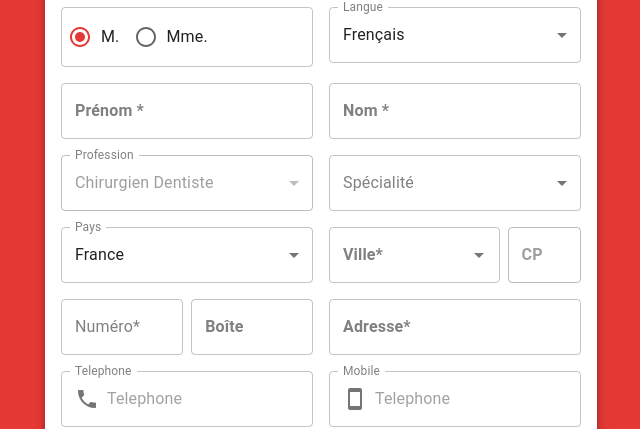
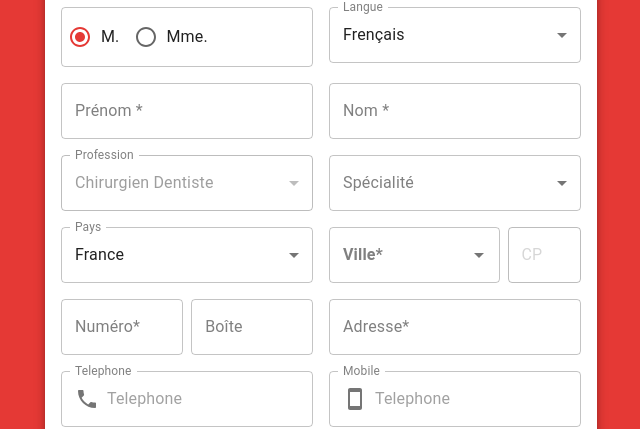
Before and after one commit to mohbens/FormMyCare, a React (Create React App) app: page /register in a window 1280 px wide. Shown: the part 137-566 px from the top of the page, without its empty margins (319-959 px from the left). Built offline with nearby package versions, Linux system fonts and the light colour scheme.

Commit message:
adding MyTextField component

```diff
--- /dev/null
+++ b/src/components/Fields/MyTextField.jsx
@@ -0,0 +1,32 @@
+import { TextField } from "@mui/material";
+import React from "react";
+
+export default function MyTextField({
+	Variant,
+	Label,
+	Placeholder,
+	Name,
+	Value,
+	OnChange,
+	isDisabled,
+	Error,
+	HelperText,
+}) {
+	return (
+		<TextField
+			slotProps={{
+				style: { fontWeight: 600 },
+			}}
+			variant={Variant}
+			label={Label}
+			placeholder={Placeholder}
+			name={Name}
+			value={Value}
+			onChange={OnChange}
+			fullWidth
+			disabled={isDisabled}
+			error={Error}
+			helperText={HelperText}
+		/>
+	);
+}
--- a/src/pages/Register.jsx
+++ b/src/pages/Register.jsx
@@ -15,6 +15,7 @@ import MyPhone from "../components/Fields/MyPhone.jsx";
 // import MyMobile from "../components/Fields/MyMobile.jsx";
 import MyEmail from "../components/Fields/MyEmail.jsx";
 import MyConfirmation from "../components/Fields/MyConfirmation.jsx";
+import MyTextField from "../components/Fields/MyTextField.jsx";
 // import PhoneIcon from "@mui/icons-material/Phone";
 
 const initialValues = {
@@ -279,37 +280,28 @@ export default function Register() {
 						</Grid>
 
 						<Grid item>
-							<TextField
-								InputLabelProps={{
-									style: { fontWeight: 600 },
-								}}
-								variant="outlined"
-								label={t("firstName") + " *"}
-								placeholder={t("firstName")}
-								// name={t("firstName")}
-								name="prenom"
-								value={values.prenom}
-								onChange={handleInputChange}
-								fullWidth
-								error={!!errors.prenom}
-								helperText={errors.prenom}
+							<MyTextField
+								Variant="outlined"
+								Label={t("firstName") + " *"}
+								Placeholder={t("firstName")}
+								Name="prenom"
+								Value={values.prenom}
+								OnChange={handleInputChange}
+								Error={!!errors.prenom}
+								HelperText={errors.prenom}
 							/>
 						</Grid>
 
 						<Grid item>
-							<TextField
-								InputLabelProps={{
-									style: { fontWeight: 600 },
-								}}
-								variant="outlined"
-								label={t("lastName") + " *"}
-								placeholder={t("lastName")}
-								name="nom"
-								value={values.nom}
-								onChange={handleInputChange}
-								fullWidth
-								error={!!errors.nom}
-								helperText={errors.nom}
+							<MyTextField
+								Variant="outlined"
+								Label={t("lastName") + " *"}
+								Placeholder={t("lastName")}
+								Name="nom"
+								Value={values.nom}
+								OnChange={handleInputChange}
+								Error={!!errors.nom}
+								HelperText={errors.nom}
 							/>
 						</Grid>
 
@@ -382,65 +374,53 @@ export default function Register() {
 							</Grid>
 
 							<Grid item xs={3.5} sm={3.5}>
-								<TextField
-									InputLabelProps={{
-										style: { fontWeight: 600 },
-									}}
+								<MyTextField
+									Variant="outlined"
 									label={t("CP")}
+									Placeholder={t("CP")}
 									variant="outlined"
-									disabled
+									name="CP"
+									isDisabled={true}
 									value={values.cp}
-									// sx={{ width: "27%" }}
 								/>
 							</Grid>
 						</Grid>
 						{/* </Grid> */}
 						<Grid container item sx={{ justifyContent: "space-between" }}>
 							<Grid item xs={5.9} sm={5.8}>
-								<TextField
-									slotProps={{
-										style: { fontWeight: 600 },
-									}}
-									variant="outlined"
-									label={t("number") + "*"}
-									placeholder={t("number")}
-									name="number"
-									value={values.numéro}
-									fullWidth
-									error={!!errors.numero}
-									helperText={errors.numero}
+								<MyTextField
+									Variant="outlined"
+									Label={t("number") + "*"}
+									Placeholder={t("number")}
+									Name="number"
+									Value={values.numéro}
+									OnChange={handleInputChange}
+									Error={!!errors.numero}
+									HelperText={errors.numero}
 								/>
 							</Grid>
 
 							<Grid item xs={5.9} sm={5.8}>
-								<TextField
-									InputLabelProps={{
-										style: { fontWeight: 600 },
-									}}
-									variant="outlined"
-									label={t("box")}
-									placeholder={t("box")}
-									name="boîte"
-									value={values.boîte}
-									onChange={handleInputChange}
-									fullWidth
+								<MyTextField
+									Variant="outlined"
+									Label={t("box")}
+									Placeholder={t("box")}
+									Name="boîte"
+									Value={values.boîte}
+									OnChange={handleInputChange}
 								/>
 							</Grid>
 						</Grid>
 						<Grid item>
-							<TextField
-								InputLabelProps={{
-									style: { fontWeight: 600 },
-								}}
-								variant="outlined"
-								label={t("adress") + "*"}
-								placeholder={t("adress")}
-								name="adresse"
-								value={values.adresse}
-								onChange={handleInputChange}
-								fullWidth
-								error={!!errors.adresse}
-								helperText={errors.adresse}
+							<MyTextField
+								Variant="outlined"
+								Label={t("adress") + "*"}
+								Placeholder={t("adress")}
+								Name="adresse"
+								Value={values.adresse}
+								OnChange={handleInputChange}
+								Error={!!errors.adresse}
+								HelperText={errors.adresse}
 							/>
 						</Grid>
 
```
